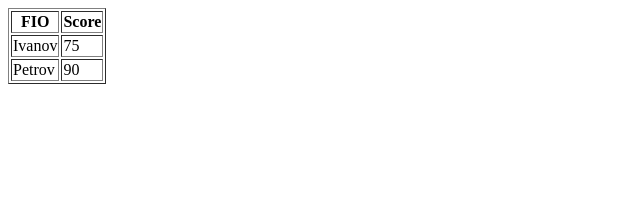
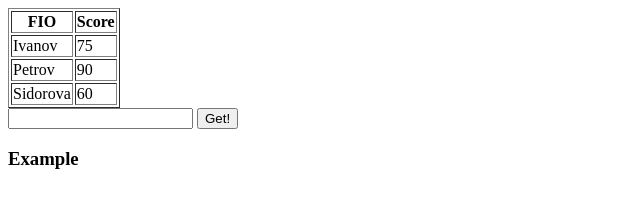
Before and after one commit to knureigs/kiukiz18_2, a plain HTML site: page KIUKIz-18-2.html in a window 1280 px wide. Shown: the whole page, without its empty margins (0-640 px from the left). Drawn offline with Linux system fonts and the light colour scheme.

Commit message:
2nd lect commit

```diff
--- a/KIUKIz-18-2.html
+++ b/KIUKIz-18-2.html
@@ -4,9 +4,38 @@
     <meta charset="UTF-8">
     <meta name="viewport" content="width=device-width, initial-scale=1.0">
     <title>Document</title>
+    <script>
+        // console.log(window);
+        // console.dir(window);
+
+        function docWrite() {
+            //document.write("<h3>Example!!!!!</h3>");
+            // let studMarks = document.body.children[0];
+            let studMarks = document.getElementById("studMarks");
+            let rows = studMarks.rows;
+            let avg = 0;
+            let sum = 0;
+            let curBestMark = 0;
+            let curBestFIO;
+            for(let i=1; i<rows.length; i++){
+                if(curBestMark<+rows[i].cells[1].innerText) {
+                    curBestMark = +rows[i].cells[1].innerText;
+                    curBestFIO = rows[i].cells[0].innerText;
+                }
+                // sum += +rows[i].cells[1].innerText;
+
+                // console.log(rows[i].cells[1].innerText);
+            }
+            // let studField = document.getElementById("bestStudFIO");
+            // studField.value = curBestFIO;
+            document.getElementById("bestStudFIO").value = curBestFIO;
+            console.log(curBestFIO);
+            // console.log(sum/(rows.length-1));
+        }
+    </script>
 </head>
 <body>
-    <table border="1">
+    <table border="1" id="studMarks">
         <tr>
             <th>FIO</th>
             <th>Score</th>
@@ -19,6 +48,22 @@
             <td>Petrov</td>
             <td>90</td>
         </tr>
+        <tr>
+            <td>Sidorova</td>
+            <td>60</td>
+        </tr>
     </table>
+    <input type="text" name="bestStudFIO" id="bestStudFIO">
+    <!-- <input type="button" value="Get!" onclick="console.log('windoxfgdfgdfgdw');"> -->
+    <input type="button" value="Get!" onclick="docWrite();">
+    <script>
+        document.write("<h3>Example</h3>");
+        // if(confirm("Вам есть 18?")) {
+        //     alert("Вам " + prompt("Укажите точный возраст") + " лет");
+        // }
+        // else {
+        //     alert("Error!!!!");
+        // }
+    </script>
 </body>
 </html>
```
